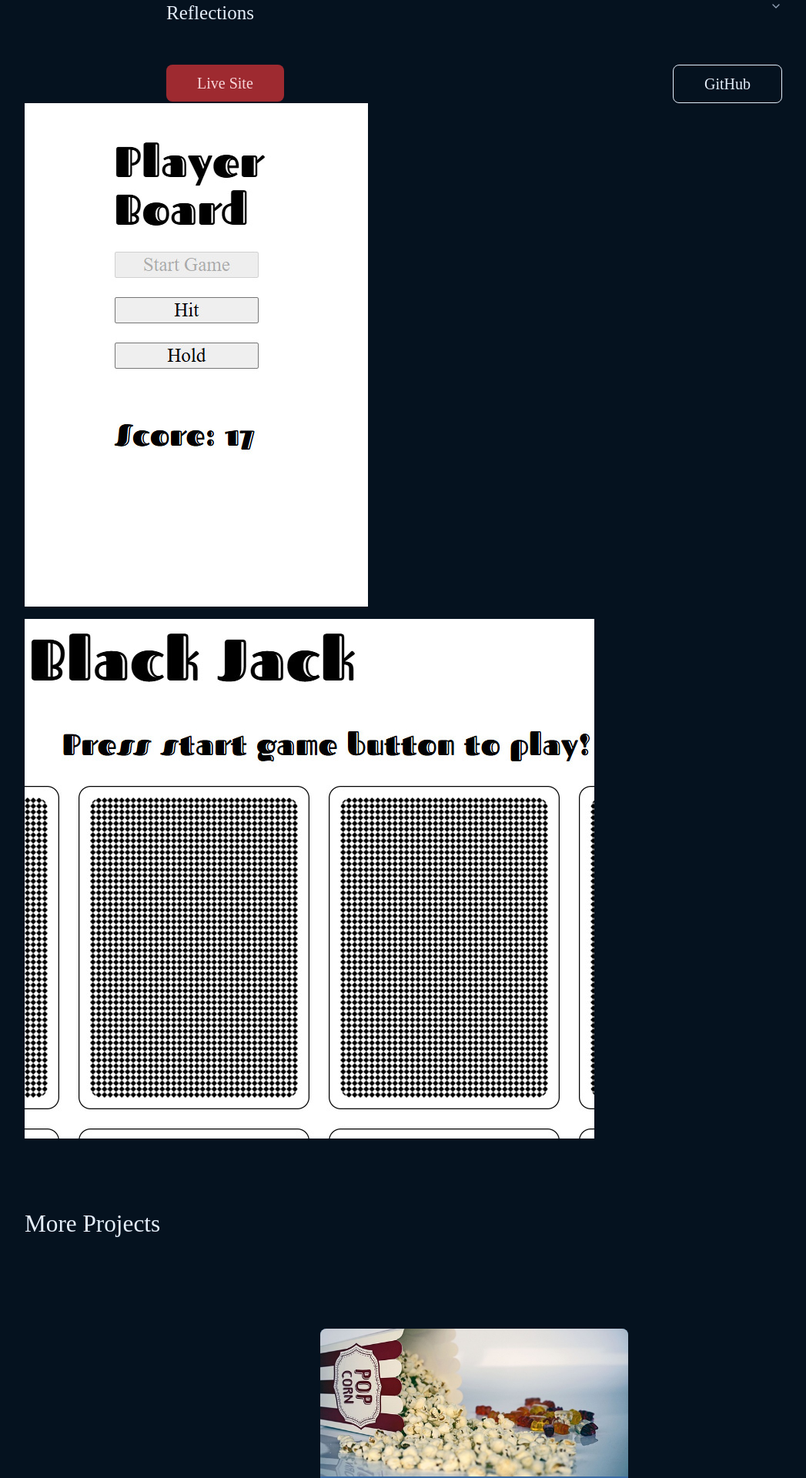
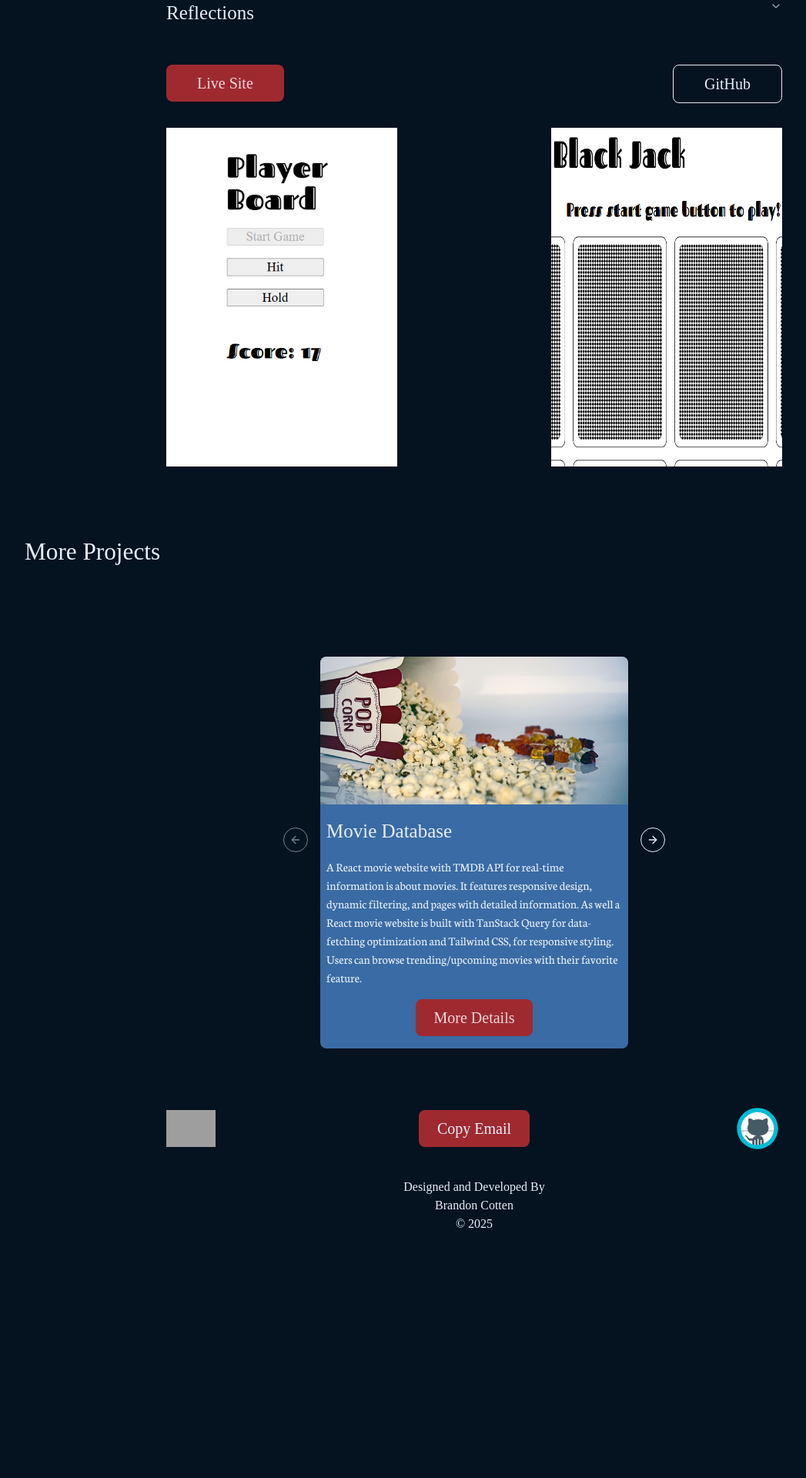
Before and after one commit to BCotten/portfolio, a React (Vite) app: page /projects/black-jack-game in a window 1280 px wide. Shown: the part 440-2360 px from the top of the page at 77% size, without its empty margins (24-1071 px from the left). After the commit the page ends 2074 px from the top, so only its background shows below. Built offline with nearby package versions, Linux system fonts and the light colour scheme; grey boxes are pictures that could not be loaded; a web font is replaced by a local one.

Commit message:
added styles for images and fixed link issue for projects and if no link on git or live site button will be gone

```diff
--- /dev/null
+++ b/src/components/my-components/Footer.tsx
@@ -0,0 +1,12 @@
+
+const Footer = () => {
+  return (
+    <footer className="max-w-[800px] mx-auto mb-8">
+      <p className="text-center font-title"> Designed and Developed By</p>
+      <p className="text-center font-title">Brandon Cotten</p>
+      <p className="text-center font-title"> &copy; {new Date().getFullYear()}</p>
+    </footer>
+  )
+}
+
+export default Footer
--- a/src/components/my-components/Projects.tsx
+++ b/src/components/my-components/Projects.tsx
@@ -16,7 +16,7 @@ import mri from '@/assets/mri.jpg';
 
 type ImageMap = {
   [key: string]: string;
-}
+};
 
 const imageMap: ImageMap = {
   'blackJack.jpg': blackJack,
@@ -58,6 +58,9 @@ const Projects = ({ projects }: ProjectsProps) => {
                 <Link
                   className="font-title text-step-0 md:px-6"
                   to={`/projects/${project.id}`}
+                  onClick={() =>
+                    window.scrollTo({ top: 0, behavior: 'smooth' })
+                  }
                 >
                   More Details
                 </Link>
--- a/src/data/projects.json
+++ b/src/data/projects.json
@@ -52,7 +52,7 @@
       "title": "BNMC MRI Clinic",
       "description": "WordPress site for medical imaging center features service listings, staff profiles, and patient resources. Online inquiry forms are integrated with cancellation policy compliance and responsive design for healthcare providers and patients.",
       "image": "mri.jpg",
-      "tools": "Wordpress| Gravity Forms | PostHog",
+      "tools": "Wordpress | Gravity Forms | PostHog",
       "overview": {
         "title": "Project Overview",
         "duration": "Project Duration: 4 weeks",
--- a/src/pages/ProjectDetail.tsx
+++ b/src/pages/ProjectDetail.tsx
@@ -126,7 +126,9 @@ const ProjectDetail = () => {
             </AccordionContent>
           </AccordionItem>
         </Accordion>
+        {(project.button1Link?.trim() || project.button2Link?.trim()) && (
           <div className="mx-auto mt-8 flex max-w-[800px] justify-between">
+            {project.button1Link?.trim() && (
               <Button variant={'secondary'} className="md:py-6">
                 <a
                   href={project.button1Link}
@@ -137,6 +139,8 @@ const ProjectDetail = () => {
                   Live Site
                 </a>
               </Button>
+            )}
+            {project.button2Link?.trim() && (
               <Button variant={'outline'} className="md:py-6">
                 <a
                   href={project.button2Link}
@@ -147,20 +151,22 @@ const ProjectDetail = () => {
                   GitHub
                 </a>
               </Button>
+            )}
           </div>
-        <div>
+        )}
+        <div className="mx-auto mt-8 max-w-[800px] md:flex md:justify-between md:gap-4">
           {project.image1 && (
             <img
               src={imageMap[project.image1]}
               alt="Project screenshot 1"
-              className="mb-4"
+              className="mx-auto mb-4 max-w-[300px] md:mx-0"
             />
           )}
           {project.image2 && (
             <img
               src={imageMap[project.image2]}
               alt="Project screenshot 2"
-              className="mb-4"
+              className="mx-auto mb-4 max-w-[300px] md:mx-0"
             />
           )}
         </div>
@@ -171,7 +177,7 @@ const ProjectDetail = () => {
         </h2>
         <Projects projects={otherProjects} />
       </section>
-      <footer className="mx-auto mt-18 max-w-[800px]">
+      <div className="mx-4 mt-18 max-w-[800px] md:mx-auto">
         <div className="mt-4 mb-8 flex items-center justify-between">
           <a
             href={content.contact.linkedin}
@@ -187,7 +193,7 @@ const ProjectDetail = () => {
           <Button
             variant={isCopied ? 'default' : 'secondary'}
             onClick={handleCopyEmail}
-            className="font-title text-step-0 p-6"
+            className="font-title text-step-0 md:p-6"
           >
             {isCopied ? 'Copied!' : 'Copy Email'}
           </Button>
@@ -203,7 +209,7 @@ const ProjectDetail = () => {
             />
           </a>
         </div>
-      </footer>
+      </div>
     </main>
   );
 };
--- a/src/routers/AppRouter.tsx
+++ b/src/routers/AppRouter.tsx
@@ -2,6 +2,7 @@ import { Routes, Route, BrowserRouter, Navigate } from "react-router-dom";
 import Navigation from "@/components/my-components/Navigation";
 import HomePage from "@/pages/HomePage";
 import ProjectDetail from "@/pages/ProjectDetail";
+import Footer from "@/components/my-components/Footer";
 
 export default function AppRouter() {
   return (
@@ -12,6 +13,7 @@ export default function AppRouter() {
         <Route path="/projects/:id" element={<ProjectDetail />} />
         <Route path="*" element={<Navigate to="/" replace />} />
       </Routes>
+      <Footer />
     </BrowserRouter>
   )
 }
--- a/src/types/projects.d.ts
+++ b/src/types/projects.d.ts
@@ -28,8 +28,8 @@ export interface Project {
   overview: ProjectOverview;
   requirements: ProjectRequirements;
   reflections: ProjectReflections;
-  button1Link: string;
-  button2Link: string;
+  button1Link?: string;
+  button2Link?: string;
   image1: string;
   image2: string;
 }
```
Lines whose indentation alone changed are shown as unchanged.
